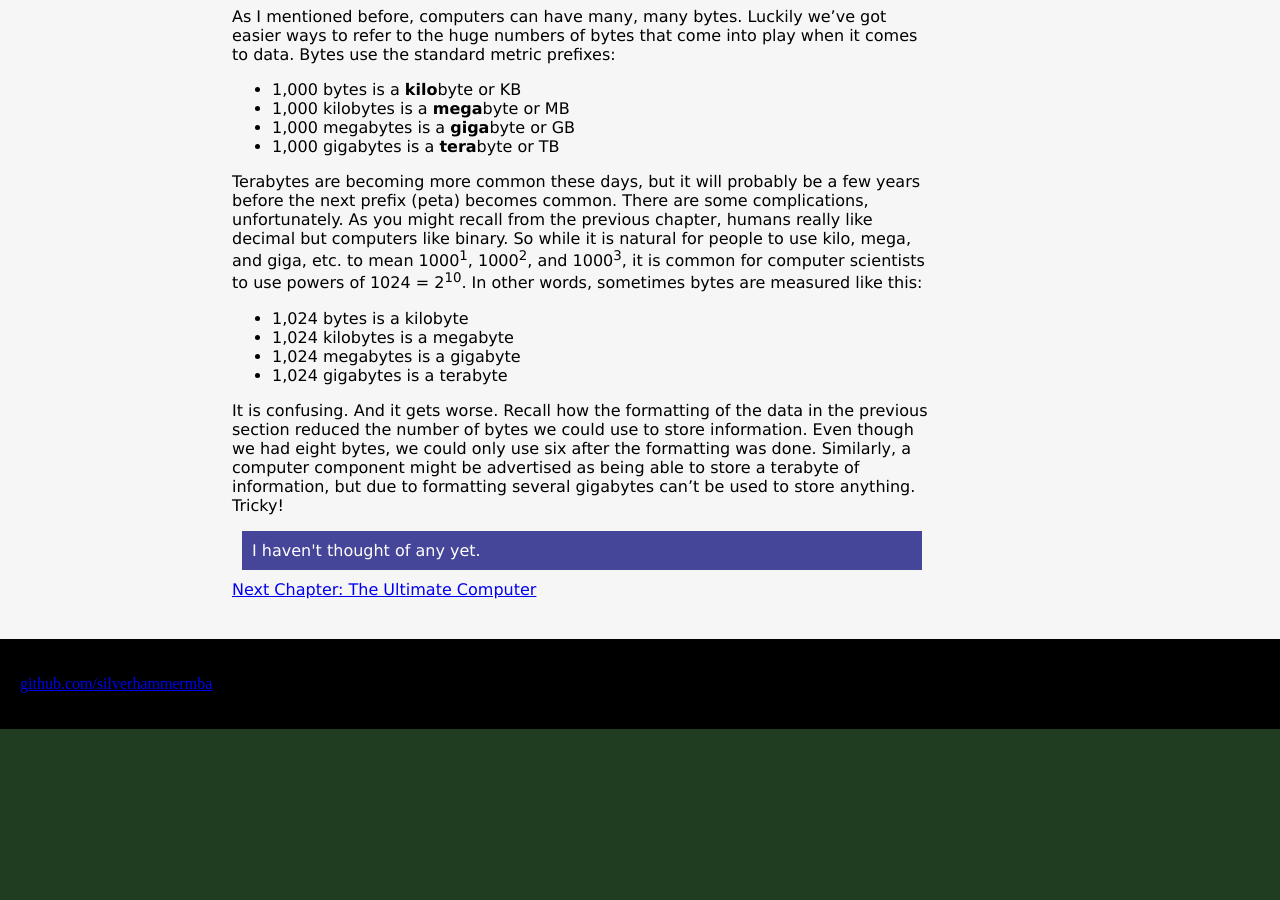
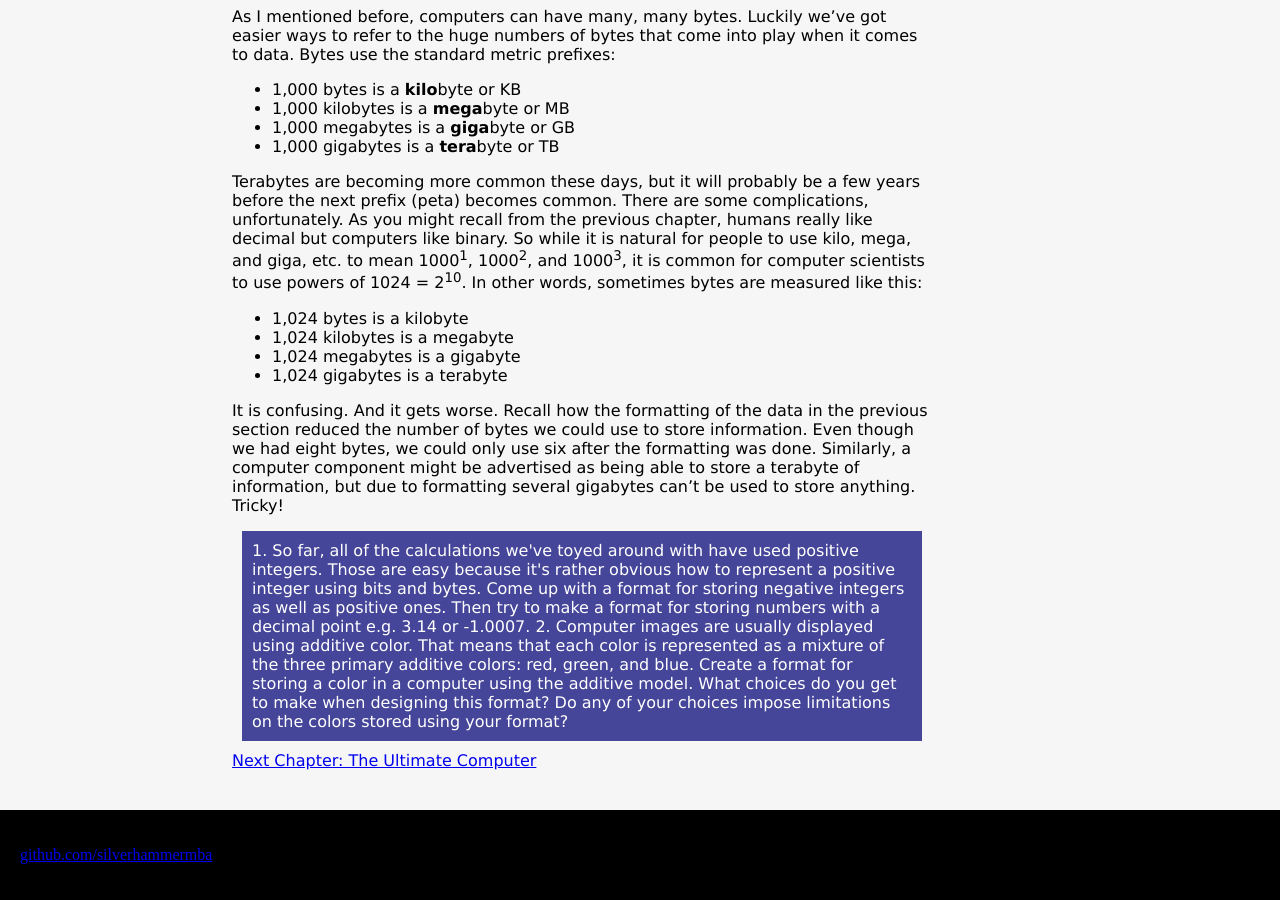
Before and after one commit to silverhammermba/superuser, a Jekyll site: the page built from _posts/2013-04-06-data.markdown, in a window 1280 px wide and 900 px high, scrolled down 1164 px. Built offline with Jekyll 4.4.1, drawn with Linux system fonts in a browser that asks for light colours; Markdown is read by kramdown in place of the engine named in the settings; before the commit the page ends 1893 px from its top, so only the background shows below that.

Commit message:
Add exercises to format chapter

```diff
--- a/_posts/2013-04-06-data.markdown
+++ b/_posts/2013-04-06-data.markdown
@@ -91,5 +91,15 @@
 to store anything. Tricky!
 
 <aside class="exercises">
-I haven't thought of any yet.
+1. So far, all of the calculations we've toyed around with have used positive
+   integers. Those are easy because it's rather obvious how to represent a
+   positive integer using bits and bytes. Come up with a format for storing
+   negative integers as well as positive ones. Then try to make a format for
+   storing numbers with a decimal point e.g. 3.14 or -1.0007.
+2. Computer images are usually displayed using additive color. That means that
+   each color is represented as a mixture of the three primary additive colors:
+   red, green, and blue. Create a format for storing a color in a computer
+   using the additive model. What choices do you get to make when designing this
+   format? Do any of your choices impose limitations on the colors stored using
+   your format?
 </aside>
```
